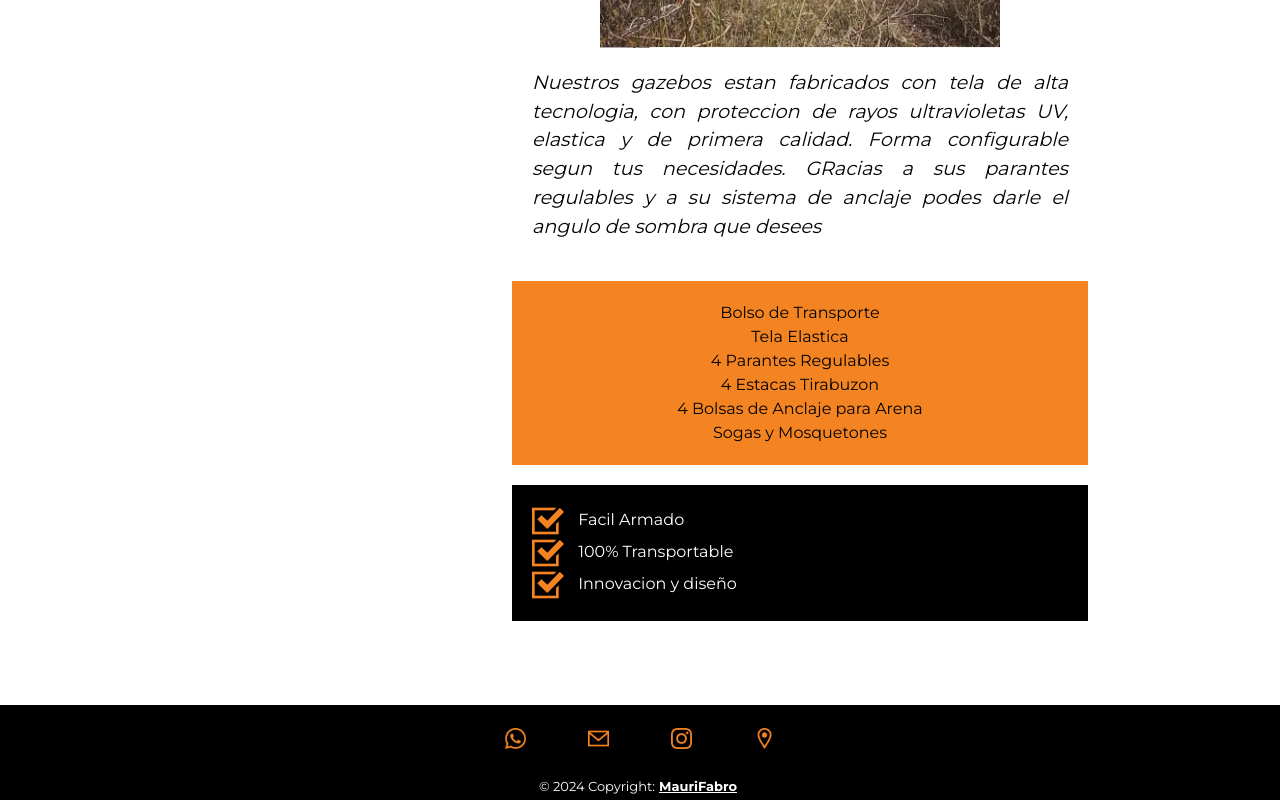
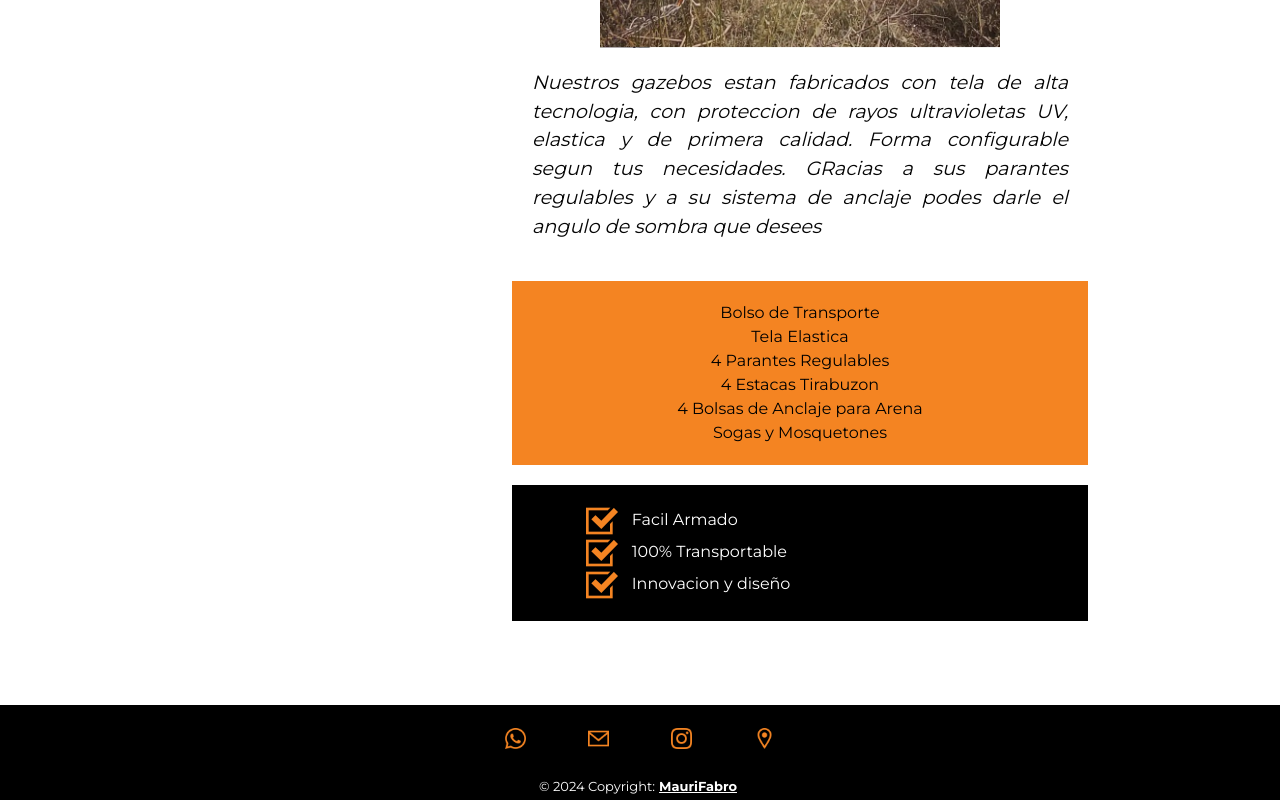
Before and after one commit to mauriruf32/awa.gazebos, a React (Create React App) app in the folder client/: page /about in a window 1280 px wide. Shown: the part 555-1355 px from the top of the page. Built offline with nearby package versions, Linux system fonts and the light colour scheme; no server answers.

Commit message:
about6262

```diff
--- a/client/src/Views/About/About.css
+++ b/client/src/Views/About/About.css
@@ -61,6 +61,8 @@
 }
 
 .check-section {
+    display: flex;
+    flex-direction: column;
     background-color: black;
     color: #ffffff;
     text-align: left;
@@ -76,7 +78,8 @@
 
 .check-section img {
     vertical-align: middle;
-    margin-right: 10px;
+    margin-left: 10%;
+    padding-right: 10px;
 }
 
 @media (min-width: 768px) {
@@ -94,8 +97,16 @@
         width: 50%;
         margin-left: 25%;
     }
+
+
 }
 
+@media screen and (min-width: 320px) {
+    .check-section img {
+        vertical-align: middle;
+        margin-left: 10%;
+    }
+}
 
 @font-face {
     font-family: Edo;
```
